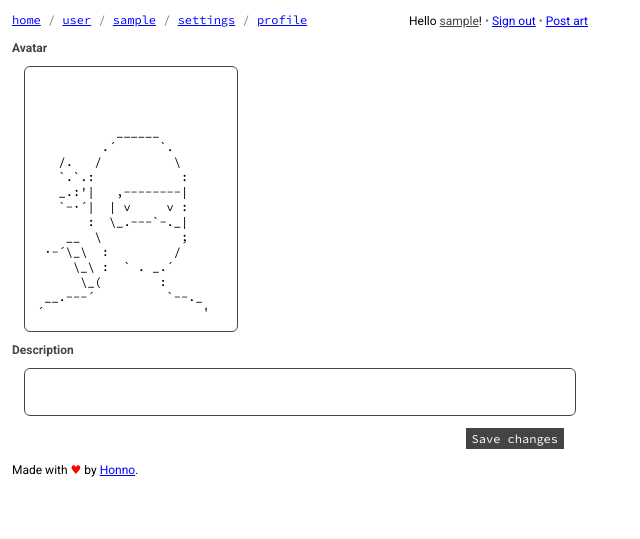
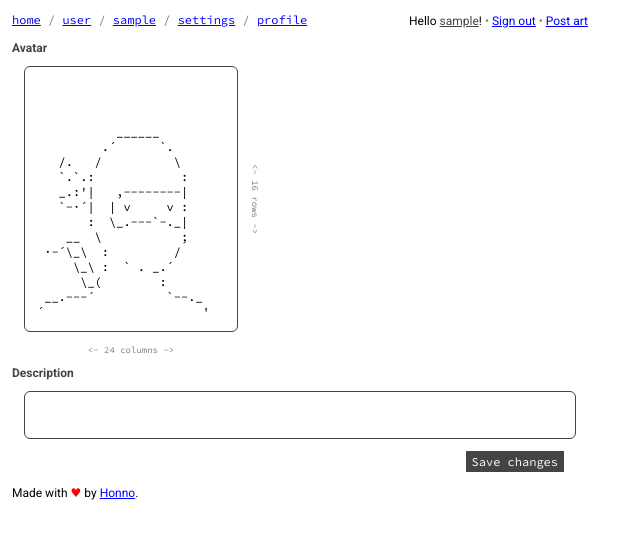
Before and after one commit to Honno/ascii-forever, a Django app: a page that uses core/templates/core/pages/profile_settings.html in a window 1280 px wide. Shown: the top 539 px of the page, without its empty margins (0-640 px from the left). Run offline with Django 3.2, Linux system fonts and the light colour scheme; the visitor is signed in with stand-in values (Sample User, id 1); data comes from the database, SQL or seed files in the repository; style sheets or scripts are compiled from the project's sources; some libraries are stand-ins or nearby versions.

Commit message:
char counts for avatar input

```diff
--- a/core/static/core/css/components/_art-form.scss
+++ b/core/static/core/css/components/_art-form.scss
@@ -79,7 +79,7 @@
     font-size: 0.75em;
 }
 
-.thumb-char-count {
+.char-count {
     color: $tertiary;
 
     @extend .monospaced;
@@ -92,3 +92,36 @@
         transform: -rotate(180deg);
     }
 }
+
+.avatar-input-group {
+    display: grid;
+    grid-template-columns: min-content min-content;
+    grid-gap: 1em;
+
+    > .top, > .right, > .bottom {
+        display: flex;
+    }
+
+    > .top {
+        grid-column: 1;
+        grid-row: 1;
+
+        justify-content: left;
+    }
+
+    > .right {
+        grid-column: 2;
+        grid-row: 1;
+
+        justify-content: left;
+        align-items: center;
+    }
+
+    > .bottom {
+        grid-column: 1;
+        grid-row: 2;
+
+        justify-content: center;
+        align-items: flex-start;
+    }
+}
--- a/core/templates/core/extendables/art_form.html
+++ b/core/templates/core/extendables/art_form.html
@@ -84,10 +84,10 @@
                 </div>
 
                 <div class="right">
-                    <span class="thumb-char-count -y"><- 19 rows -></span>
+                    <span class="char-count -y"><- 19 rows -></span>
                 </div>
                 <div class="bottom">
-                    <span class="thumb-char-count -x"><- 80 columns -></span>
+                    <span class="char-count -x"><- 80 columns -></span>
                 </div>
             </div>
         </div>
--- a/core/templates/core/pages/profile_settings.html
+++ b/core/templates/core/pages/profile_settings.html
@@ -22,6 +22,8 @@
         <label>Avatar</label>
         <div class="form-input">
             {% include "core/includes/error_box.html" with errors=form.avatar.errors %}
+            <div class="avatar-input-group">
+                <div clas="top">
                     <textarea
                         class="multiline-input monospaced dot-prepend"
                         name="avatar"
@@ -30,6 +32,15 @@
                         rows="16"
                         required>{{ form.avatar.value }}</textarea>
                 </div>
+                <div class="right">
+                    <span class="char-count -y"><- 16 rows -></span>
+                </div>
+                <div class="bottom">
+                    <span class="char-count -x"><- 24 columns -></span>
+                </div>
+            </div>
+        </div>
+
     </div>
 
     <div class="form-group">
```
Lines whose indentation alone changed are shown as unchanged.
